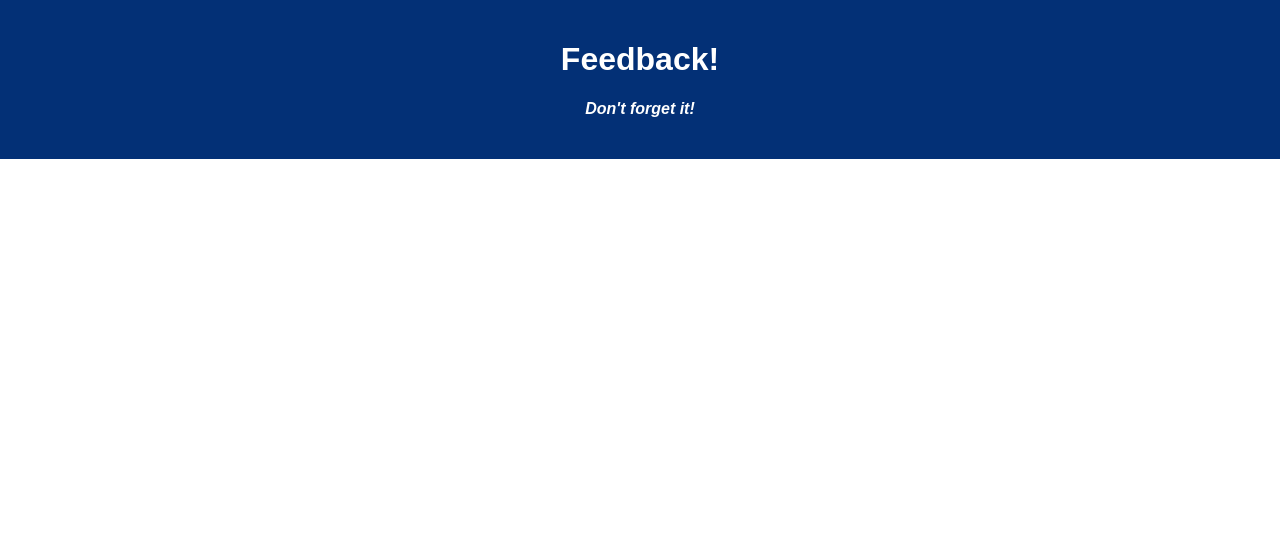
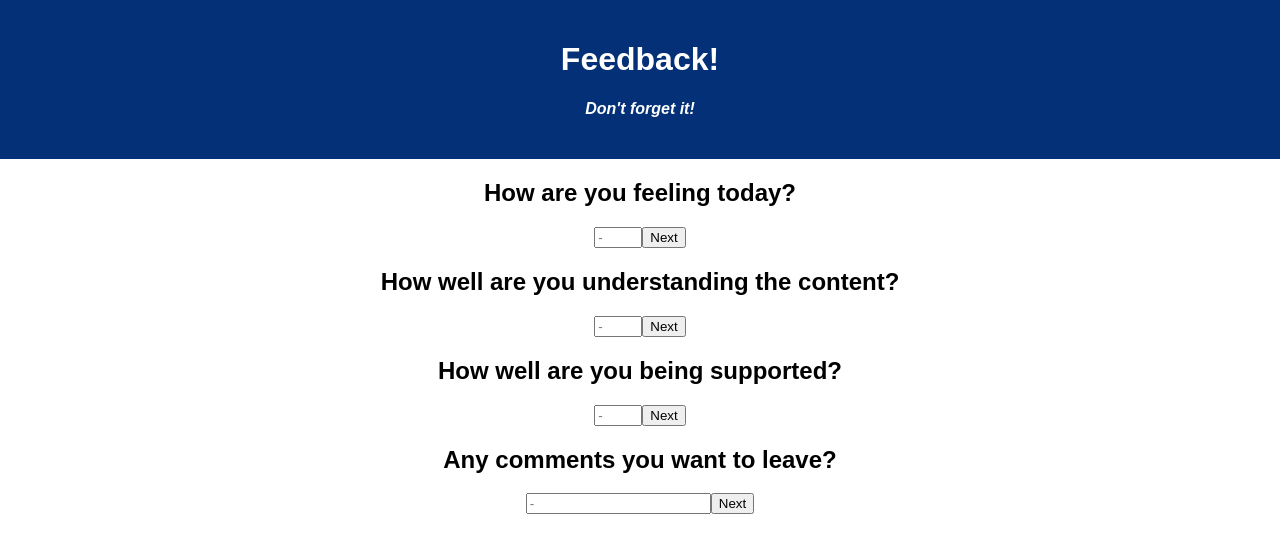
Before and after one commit to nolenlawton/weekend-redux-feedback-loop, a React (Create React App) app: page / in a window 1280 px wide. Shown: the top 552 px of the page. Built offline with nearby package versions, Linux system fonts and the light colour scheme.

Commit message:
created 4 page components for survey

```diff
--- a/src/components/App/App.jsx
+++ b/src/components/App/App.jsx
@@ -1,6 +1,11 @@
 import React from 'react';
 import axios from 'axios';
 import './App.css';
+
+import Feeling from '../Feeling/Feeling';
+import Understanding from '../Understanding/Understanding';
+import Support from '../Support/Support';
+import Comments from '../Comments/Comments';
 
 function App() {
 
@@ -10,6 +15,15 @@ function App() {
         <h1 className='App-title'>Feedback!</h1>
         <h4>Don't forget it!</h4>
       </header>
+
+      <Feeling />
+
+      <Understanding />
+
+      <Support />
+
+      <Comments />
+
     </div>
   );
 }
--- /dev/null
+++ b/src/components/Comments/Comments.jsx
@@ -0,0 +1,15 @@
+function Comments() {
+    return(
+        <div>
+            <h2>Any comments you want to leave?</h2>
+            <input
+                // onChange={handleFeeling}
+                type='text'
+                placeholder='-'
+            />
+            <button>Next</button>
+        </div>
+    )
+}
+
+export default Comments
--- /dev/null
+++ b/src/components/Feeling/Feeling.jsx
@@ -0,0 +1,26 @@
+import { useState } from "react"
+
+function Feeling() {
+    // const [feeling, setFeeling] = useState({feeling: ''})
+
+    // const handleFeeling = (event) => {
+    //     setFeeling({feeling: event.target.value})
+    // }
+
+
+    return(
+        <div>
+            <h2>How are you feeling today?</h2>
+            <input
+                // onChange={handleFeeling}
+                type='number'
+                placeholder='-'
+                min='1'
+                max='5'
+            />
+            <button>Next</button>
+        </div>
+    )
+}
+
+export default Feeling
--- /dev/null
+++ b/src/components/Support/Support.jsx
@@ -0,0 +1,17 @@
+function Support() {
+    return(
+        <div>
+            <h2>How well are you being supported?</h2>
+            <input
+                // onChange={handleFeeling}
+                type='number'
+                placeholder='-'
+                min='1'
+                max='5'
+            />
+            <button>Next</button>
+        </div>
+    )
+}
+
+export default Support
--- /dev/null
+++ b/src/components/Understanding/Understanding.jsx
@@ -0,0 +1,17 @@
+function Understanding() {
+    return(
+        <div>
+            <h2>How well are you understanding the content?</h2>
+            <input
+                // onChange={handleFeeling}
+                type='number'
+                placeholder='-'
+                min='1'
+                max='5'
+            />
+            <button>Next</button>
+        </div>
+    )
+}
+
+export default Understanding
```
